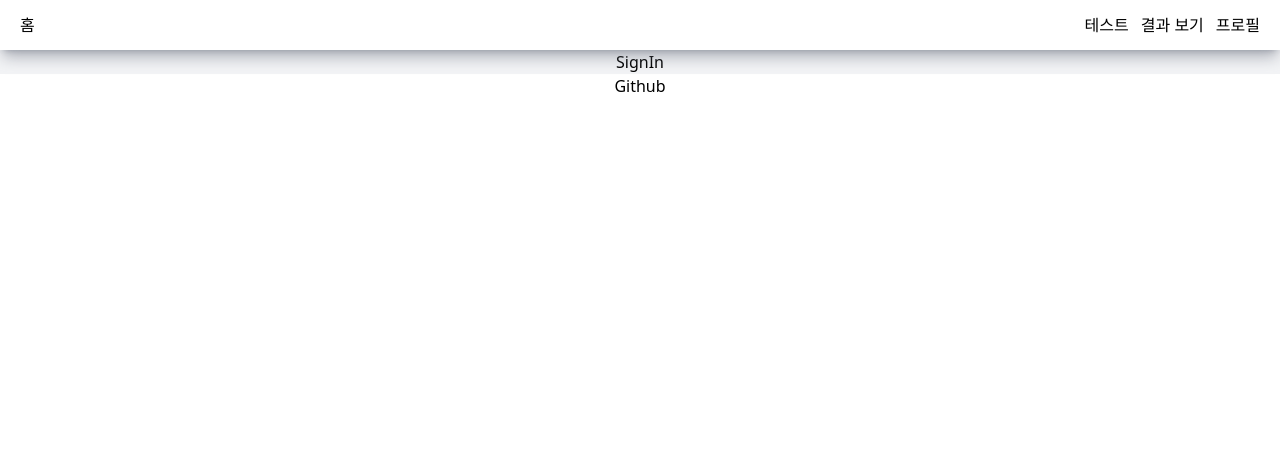
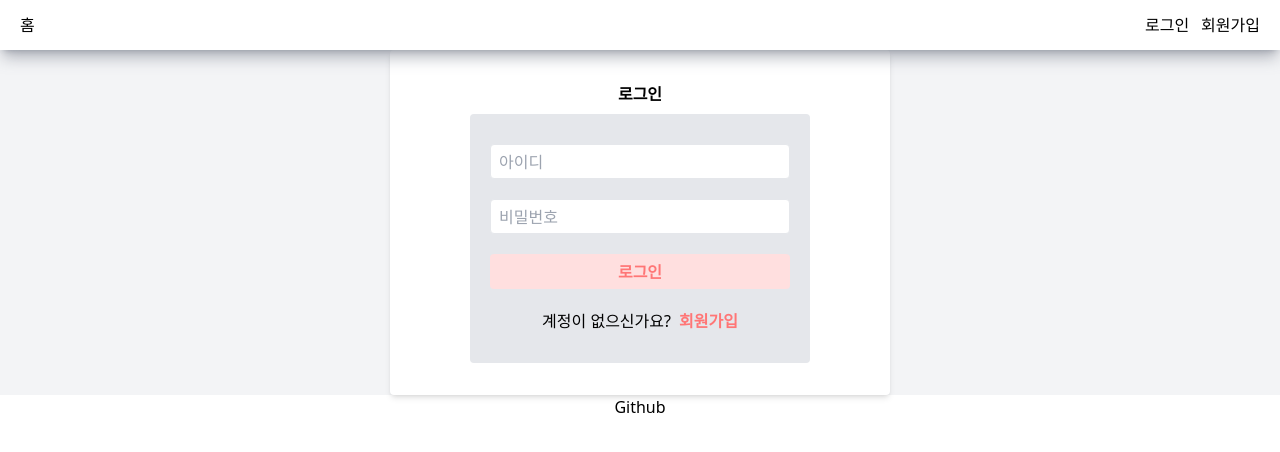
Before and after one commit to nninyeong/mbti-test, a React (Vite) app: page /sign-in in a window 1280 px wide. Shown: the top 452 px of the page. Built offline with nearby package versions, Linux system fonts and the light colour scheme.

Commit message:
:sparkles: feat: 로그인 기능 + 페이지 구현

```diff
--- a/src/api/auth.js
+++ b/src/api/auth.js
@@ -10,3 +10,12 @@ export const register = async (userData) => {
     return error.response.data;
   }
 };
+
+export const login = async (userData) => {
+  try {
+    const response = await axios.post(`${API_URL}/login`, userData);
+    return response.data;
+  } catch (error) {
+    return error.response.data;
+  }
+};
--- a/src/components/layout/Header.jsx
+++ b/src/components/layout/Header.jsx
@@ -3,7 +3,7 @@ import { userContext } from '../../context/userContextProvider.jsx';
 import { useContext } from 'react';
 
 const Header = () => {
-  const { user } = useContext(userContext);
+  const { isAuthenticated } = useContext(userContext);
 
   return (
     <header className='fixed top-0 w-full flex justify-between items-center h-[50px] px-5 bg-white shadow-lg shadow-gray-500/50'>
@@ -11,7 +11,7 @@ const Header = () => {
         <Link to='/'>홈</Link>
       </div>
       <div className='flex gap-3'>
-        {user ? (
+        {isAuthenticated ? (
           <>
             <Link to='/test'>테스트</Link>
             <Link to='/results'>결과 보기</Link>
--- a/src/context/userContextProvider.jsx
+++ b/src/context/userContextProvider.jsx
@@ -1,11 +1,23 @@
 import { createContext, useState } from 'react';
+
+const accessToken = localStorage.getItem('accessToken');
 
 export const userContext = createContext();
 
 const UserContextProvider = ({ children }) => {
-  const [user, setUser] = useState(true);
+  const [isAuthenticated, setIsAuthenticated] = useState(!!accessToken);
 
-  return <userContext.Provider value={{ user }}>{children}</userContext.Provider>;
+  const setLogin = (token) => {
+    localStorage.setItem('accessToken', token);
+    setIsAuthenticated(true);
+  };
+
+  const setLogout = () => {
+    localStorage.removeItem('accessToken');
+    setIsAuthenticated(false);
+  };
+
+  return <userContext.Provider value={{ isAuthenticated, setLogin, setLogout }}>{children}</userContext.Provider>;
 };
 
 export default UserContextProvider;
--- a/src/pages/SignIn.jsx
+++ b/src/pages/SignIn.jsx
@@ -1,5 +1,81 @@
+import { useContext, useState } from 'react';
+import { login } from '../api/auth.js';
+import { userContext } from '../context/userContextProvider.jsx';
+import { Link, Navigate } from 'react-router-dom';
+import FormInput from '../components/Input/FormInput.jsx';
+import Button from '../components/Input/Button.jsx';
+
 const SignIn = () => {
-  return <div>SignIn</div>;
+  const [formValue, setFormValue] = useState({ id: '', password: '' });
+
+  const { setLogin } = useContext(userContext);
+  const [logedIn, setLogedIn] = useState(false);
+  const handleSignIn = async (e) => {
+    e.preventDefault();
+    const { accessToken, userId, success, avatar, nickname } = await login(formValue);
+
+    let alertMessage;
+    if (success) {
+      setLogin(accessToken);
+      alertMessage = '로그인 성공! 마이페이지로 이동합니다.';
+    } else {
+      alertMessage = '아이디/비밀번호를 다시 확인해주세요.';
+    }
+
+    alert(alertMessage);
+    setLogedIn(true);
+  };
+
+  if (logedIn) {
+    return (
+      <Navigate
+        to='/profile'
+        replace={true}
+      />
+    );
+  }
+
+  return (
+    <div className='flex flex-col justify-center items-center bg-white w-[500px] p-8 rounded shadow-md'>
+      <h2 className='font-bold mb-2'>로그인</h2>
+      <form
+        className='border rounded p-5 max-w-[800px] bg-gray-200 flex flex-col justify-center items-center gap-5 py-[30px]'
+        onSubmit={handleSignIn}
+      >
+        <FormInput
+          placeholder='아이디'
+          name='id'
+          type='text'
+          value={formValue}
+          setValue={setFormValue}
+          className='w-[300px]'
+        />
+        <FormInput
+          placeholder='비밀번호'
+          name='password'
+          type='password'
+          value={formValue}
+          setValue={setFormValue}
+          className='w-[300px]'
+        />
+        <Button
+          type='submit'
+          className='rounded w-full h-[35px] bg-primary-bg-red font-bold text-point-red'
+        >
+          로그인
+        </Button>
+        <div className='flex gap-2'>
+          <p>계정이 없으신가요?</p>
+          <Link
+            to='/sign-up'
+            className='font-bold text-point-red'
+          >
+            회원가입
+          </Link>
+        </div>
+      </form>
+    </div>
+  );
 };
 
 export default SignIn;
--- a/src/pages/SignUp.jsx
+++ b/src/pages/SignUp.jsx
@@ -16,14 +16,20 @@ const SignUp = () => {
   const handleSignUp = async (e) => {
     e.preventDefault();
     const { message, success } = await register(formValue);
-    alert(message);
+
+    let alertMessage = message;
+    if (success) {
+      alertMessage += ' 로그인해주세요!';
+    }
+
+    alert(alertMessage);
     setSignedUp(success);
   };
 
   if (signedUp) {
     return (
       <Navigate
-        to='/'
+        to='/sign-in'
         replace={true}
       />
     );
--- a/src/shared/ProtectedRoute.jsx
+++ b/src/shared/ProtectedRoute.jsx
@@ -3,9 +3,9 @@ import { userContext } from '../context/userContextProvider.jsx';
 import { useContext } from 'react';
 
 const ProtectedRoute = () => {
-  const { user } = useContext(userContext);
+  const { isAuthenticated } = useContext(userContext);
   const { pathname } = useLocation();
-  if (!user) {
+  if (!isAuthenticated) {
     return (
       <Navigate
         to='/sign-in'
```
